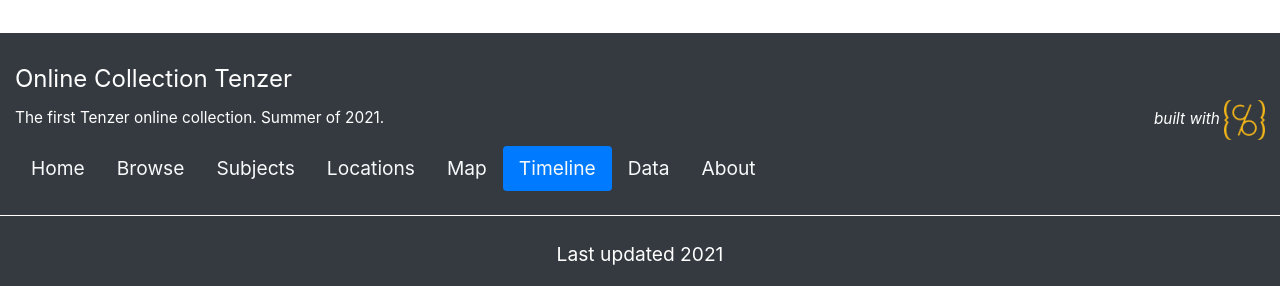
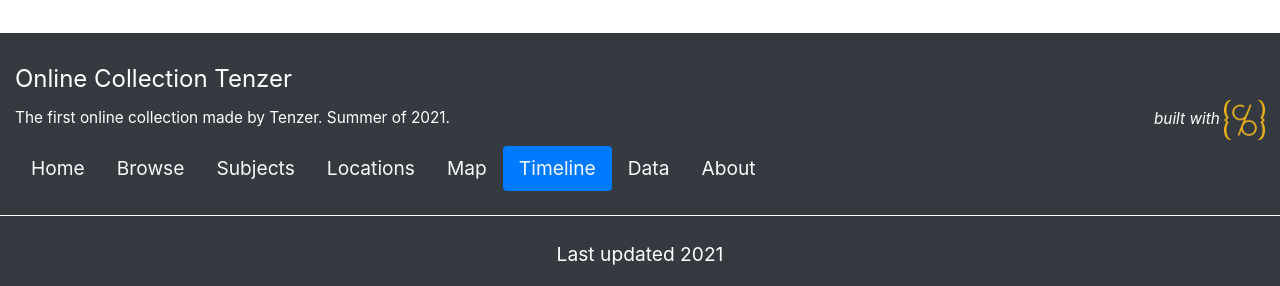
Before and after one commit to Mberbich/collectionbuilder-Tenzer, a Jekyll site: the page built from pages/timeline.md, in a window 1280 px wide. Shown: the part 611-897 px from the top of the page. Built offline with Jekyll 4.4.1, drawn with Linux system fonts in a browser that asks for light colours.

Commit message:
Update _config.yml

```diff
--- a/_config.yml
+++ b/_config.yml
@@ -25,7 +25,7 @@ title: Online Collection Tenzer
 tagline: an example of a simple digital exhibit
 # description appears in meta tags and other locations
 # this description might appear in search result lists, keep around 160 characters max
-description: "The first Tenzer online collection. Summer of 2021. "
+description: "The first  online collection made by Tenzer. Summer of 2021. "
 # creator of the digital collection, to appear in meta tags; we typically use our GitHub usernames but feel free to just use your name
 author: Mohamed Berbich
 
```
